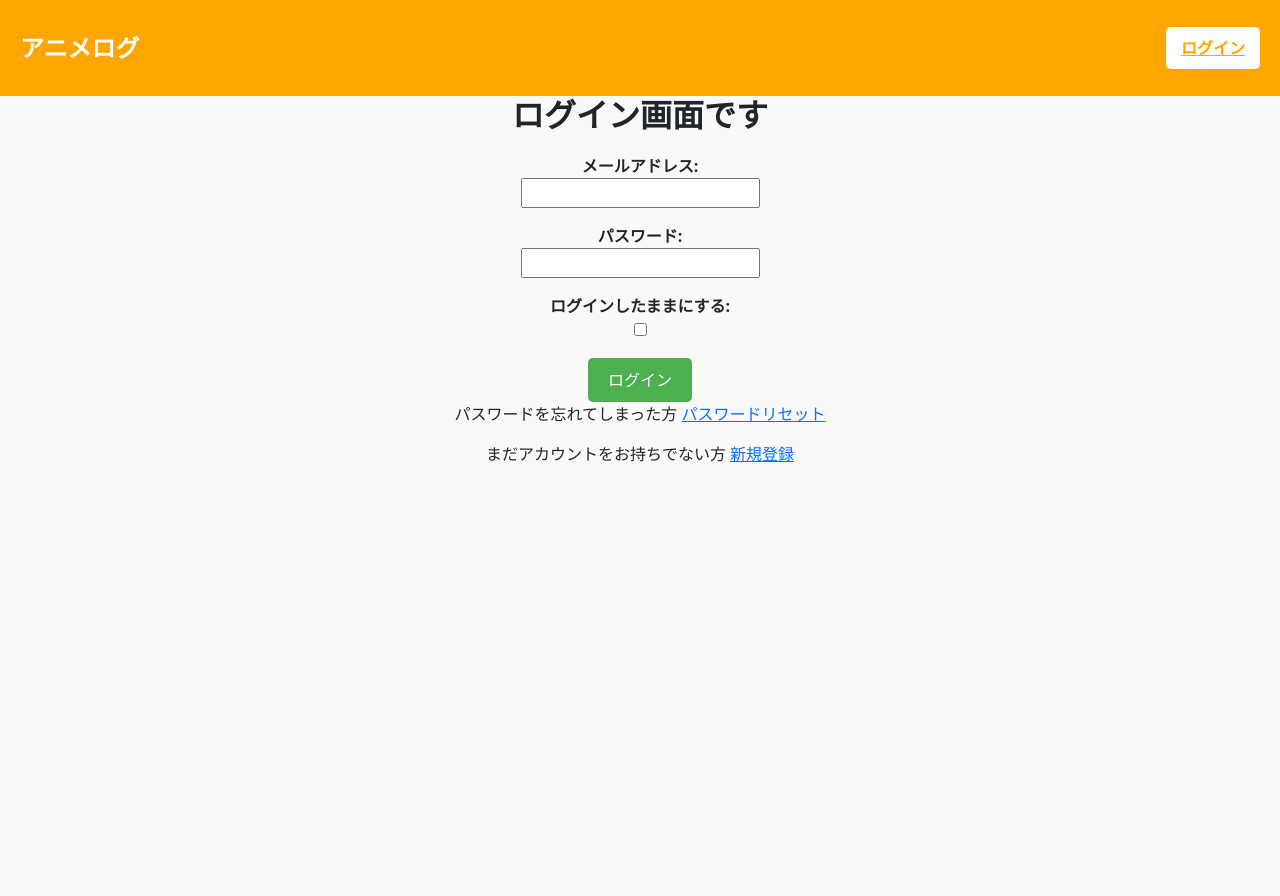
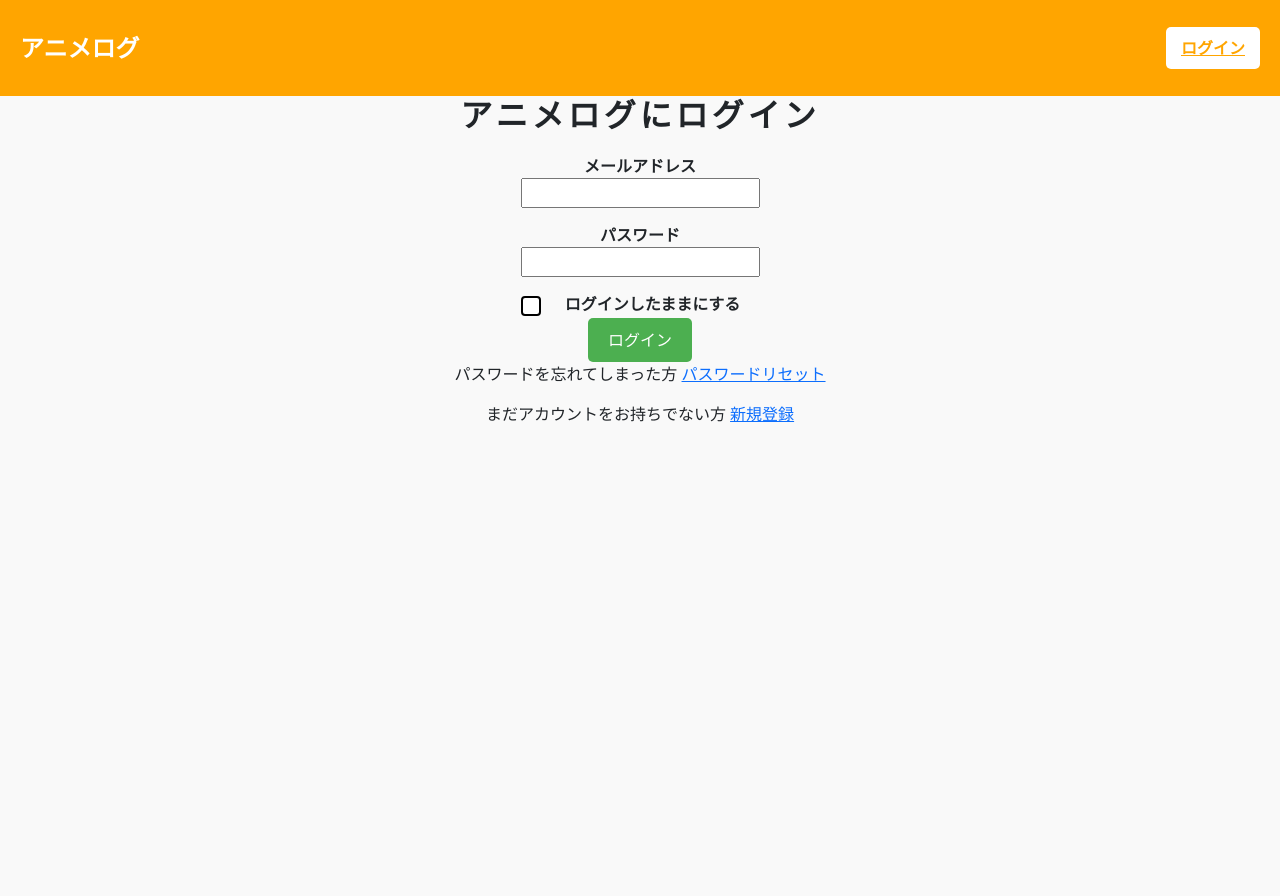
Before and after one commit to saltgyro/AnimeLog, a Django app: page /Animelog/user_login/ in a window 1280 px wide. Run offline with Django 4.2, Linux system fonts and the light colour scheme.

Commit message:
ログイン画面の画面調整

```diff
--- a/AnimeLog/anime_tracker/forms.py
+++ b/AnimeLog/anime_tracker/forms.py
@@ -75,7 +75,11 @@ class CustomUserCreationForm(UserCreationForm):
 class UserLoginForm(forms.Form):#ログインの際に使用するフォーム
     email = forms.EmailField(label='メールアドレス')
     password = forms.CharField(label='パスワード',widget=forms.PasswordInput())
-    remember = forms.BooleanField(label='ログインしたままにする',required=False)
+    remember = forms.BooleanField(
+    label='ログインしたままにする',
+    required=False,
+    widget=forms.CheckboxInput(attrs={'class': 'form-check-input', 'style': 'display: inline-block; margin-right: 5px;'})
+)
 
 class UserEditForm(forms.ModelForm):#更新処理するフォーム
 
--- a/AnimeLog/static/css/inputform.css
+++ b/AnimeLog/static/css/inputform.css
@@ -28,6 +28,16 @@ input[type="password2"] {
     box-sizing: border-box; /* ボックスモデルを調整 */
     font-size: 1em;
 }
+input[type="checkbox"] {
+    appearance: none; /* ブラウザのデフォルトスタイルをリセット */
+    width: 20px; /* チェックボックスの幅 */
+    height: 20px; /* チェックボックスの高さ */
+    border: 2px solid #000; /* 濃い黒色の枠線 */
+    border-radius: 4px; /* 枠線を少し丸くする（必要なら） */
+    background-color: #fff; /* 背景色を白に */
+    cursor: pointer; /* マウスホバー時にポインターを表示 */
+}
+
 
 /* ラベルのスタイル */
 label {
@@ -56,4 +66,5 @@ h1 {
     font-weight: bold; /* 太字 */
     text-align: center; /* 中央揃え */
     margin-bottom: 20px; /* 下に余白 */
+    letter-spacing: 4px; /* 文字の間に2pxの余白を追加 */
 }
--- a/AnimeLog/templates/html/user_login.html
+++ b/AnimeLog/templates/html/user_login.html
@@ -4,19 +4,30 @@
 {% block content %}
 
 <div class="form-container">
-    <h1>ログイン画面です</h1>
+    <h1 class="form-header">アニメログにログイン</h1>
 
     <!-- ログインフォーム -->
     <form method="POST">
         {% csrf_token %}
 
         <div class="form-group">
-            {{ form.as_p }}
+            <label for="{{ form.email.id_for_label }}">メールアドレス</label>
+            {{ form.email }}
         </div>
 
-        <!-- ログインボタン -->
+        <div class="form-group">
+            <label for="{{ form.password.id_for_label }}">パスワード</label>
+            {{ form.password }}
+        </div>
+
+        <div class="form-check">
+            {{ form.remember }}
+            <label class="form-check-label" for="{{ form.remember.id_for_label }}">ログインしたままにする</label>
+        </div>
+
         <button type="submit" class="btn btn-primary">ログイン</button>
     </form>
+
 
     <p>パスワードを忘れてしまった方
         <a href="{% url 'anime_tracker:password_reset' %}">パスワードリセット</a>
@@ -28,3 +39,11 @@
 </div>
 
 {% endblock %}
+
+<style>
+    <!--
+
+
+
+    -->
+</style>
```
